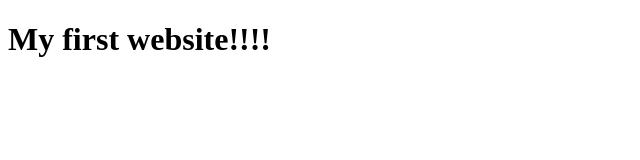
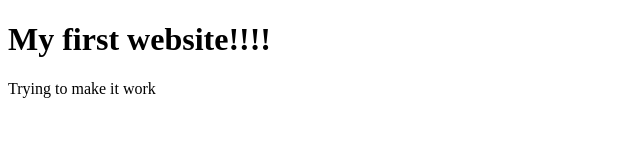
Before and after one commit to AlexRV12/AlexRV12.github.io, a plain HTML site: page index.html in a window 1280 px wide. Shown: the whole page, without its empty margins (0-640 px from the left). Drawn offline with Linux system fonts and the light colour scheme.

Commit message:
try to push it

```diff
--- a/index.html
+++ b/index.html
@@ -5,5 +5,6 @@
 	</head>
 	<body>
 		<h1>My first website!!!!</h1>
+		<p>Trying to make it work</p>
 	</body>
 </html>
```
